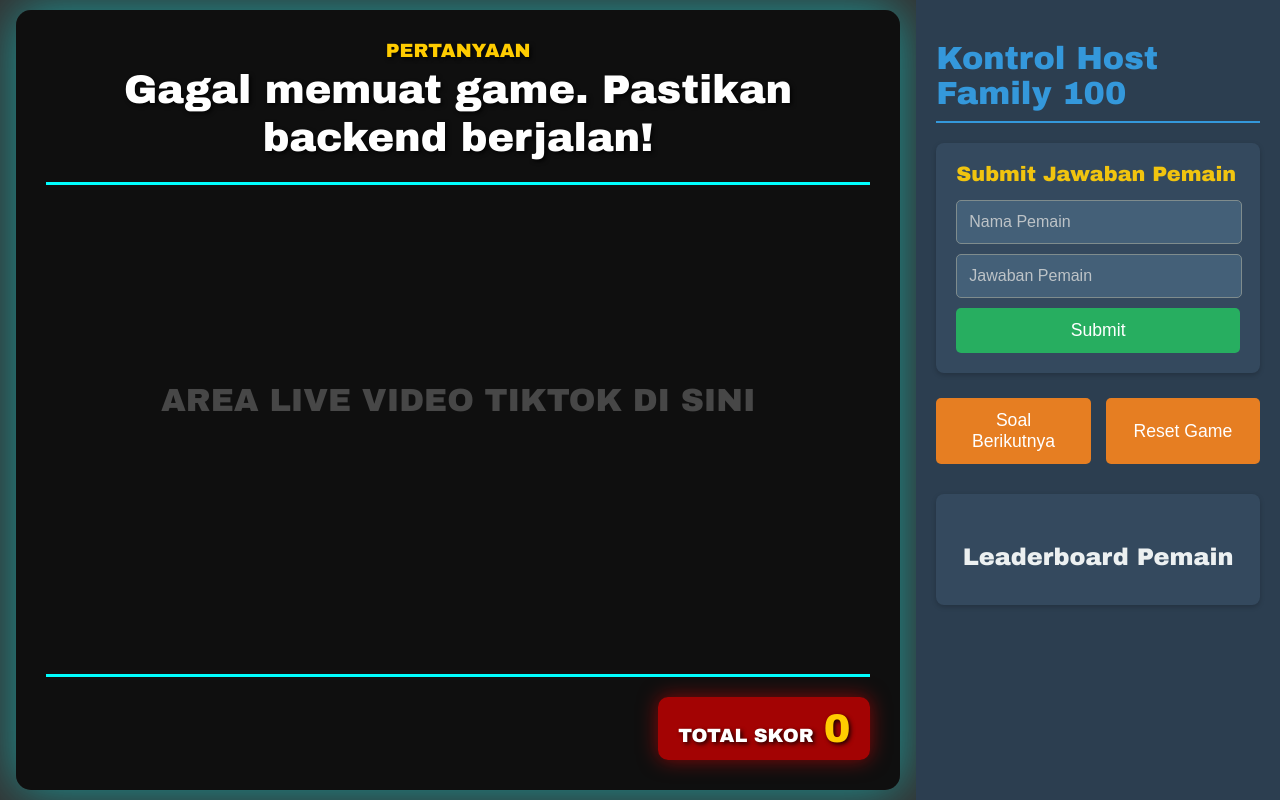
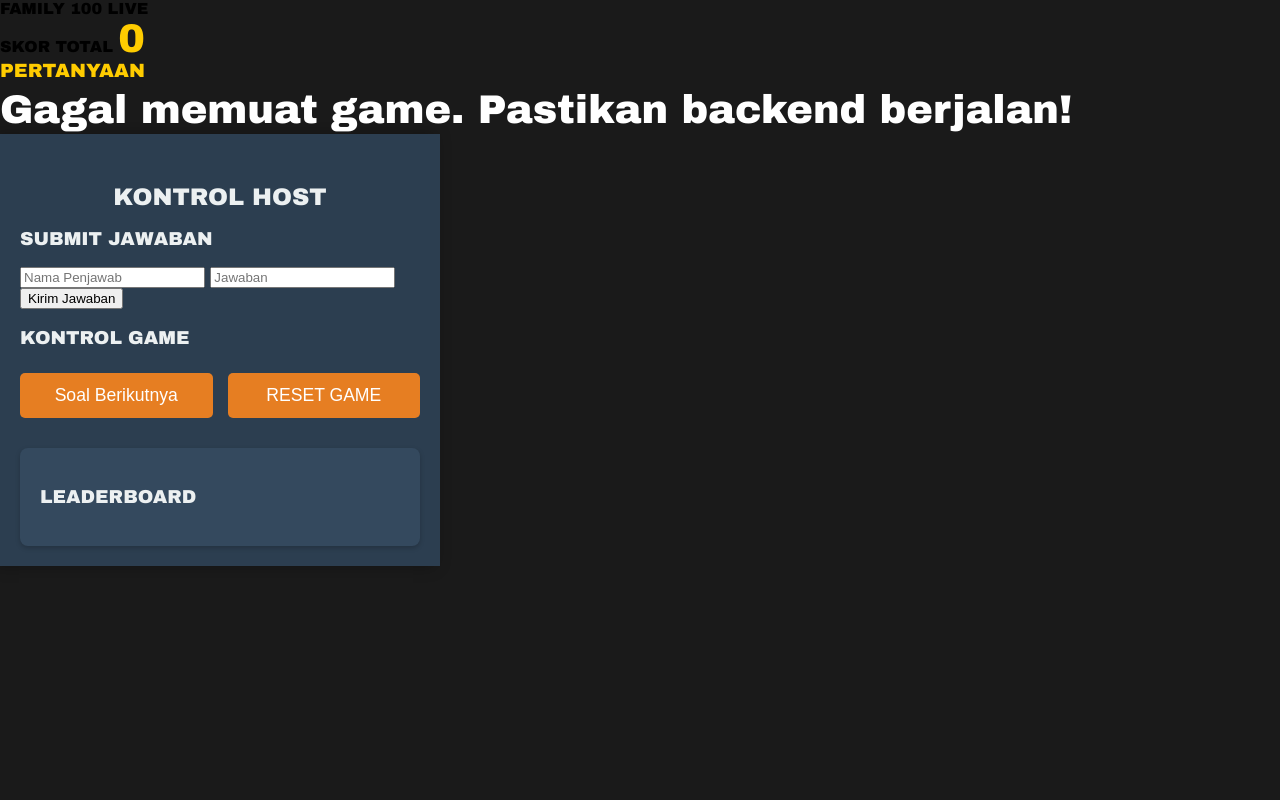
Before and after one commit to andrianSyio/tiktoknew, a plain HTML site: page public/index.html in a window 1280 px wide. Drawn offline with Linux system fonts and the light colour scheme; no server answers.

Commit message:
Update index.html

```diff
--- a/public/index.html
+++ b/public/index.html
@@ -3,57 +3,60 @@
 <head>
     <meta charset="UTF-8">
     <meta name="viewport" content="width=device-width, initial-scale=1.0">
-    <title>Family 100 Live TV Display</title>
+    <title>Family 100 Live Stream</title>
     <link rel="stylesheet" href="style.css">
 </head>
 <body>
-    <div class="tv-container">
-        <div class="live-feed-placeholder">
-            <p>AREA LIVE VIDEO TIKTOK DI SINI</p>
-        </div>
+    <div class="app-container">
+        <div class="game-display-area">
+            <div class="game-header">
+                <span class="header-label">FAMILY 100 LIVE</span>
+                <div class="score-box">
+                    <span>SKOR TOTAL</span>
+                    <span id="totalScore" class="score-value">0</span>
+                </div>
+            </div>
 
-        <div class="game-overlay">
-            <div class="question-area">
+            <div class="question-box">
                 <span class="question-label">PERTANYAAN</span>
                 <h2 id="question" class="question-text">Memuat pertanyaan...</h2>
             </div>
 
-            <div class="answers-area">
+            <div class="answers-container">
                 <ul id="answers" class="answers-list">
                     </ul>
             </div>
+        </div>
 
-            <div class="bottom-bar">
-                <div class="score-display">
-                    <span class="score-label">TOTAL SKOR</span>
-                    <span id="totalScore" class="score-value">0</span>
+        <div class="admin-panel">
+            <div class="admin-header">
+                <h2>KONTROL HOST</h2>
+            </div>
+
+            <div class="admin-section">
+                <h3>SUBMIT JAWABAN</h3>
+                <div class="input-group">
+                    <input type="text" id="playerNameInput" placeholder="Nama Penjawab">
+                    <input type="text" id="answerInput" placeholder="Jawaban">
+                    <button onclick="submitPlayerAnswer()">Kirim Jawaban</button>
                 </div>
             </div>
-        </div>
-    </div>
 
-    <div class="admin-panel">
-        <div class="container">
-            <h1>Kontrol Host Family 100</h1>
-            <div class="answer-submission">
-                <h3>Submit Jawaban Pemain</h3>
-                <div class="input-group-answer">
-                    <input type="text" id="playerNameInput" placeholder="Nama Pemain">
-                    <input type="text" id="answerInput" placeholder="Jawaban Pemain">
-                    <button onclick="submitPlayerAnswer()">Submit</button>
+            <div class="admin-section">
+                <h3>KONTROL GAME</h3>
+                <div class="control-buttons">
+                    <button onclick="nextQuestion()">Soal Berikutnya</button>
+                    <button onclick="resetGame()">RESET GAME</button>
                 </div>
             </div>
-            <div class="control-buttons">
-                <button onclick="nextQuestion()">Soal Berikutnya</button>
-                <button onclick="resetGame()">Reset Game</button>
-            </div>
-            <p id="message" class="message"></p>
 
-            <div class="leaderboard-section">
-                <h2>Leaderboard Pemain</h2>
+            <div class="admin-section leaderboard-section">
+                <h3>LEADERBOARD</h3>
                 <ul id="leaderboard" class="leaderboard-list">
                     </ul>
             </div>
+
+            <p id="message" class="message"></p>
         </div>
     </div>
 
```
